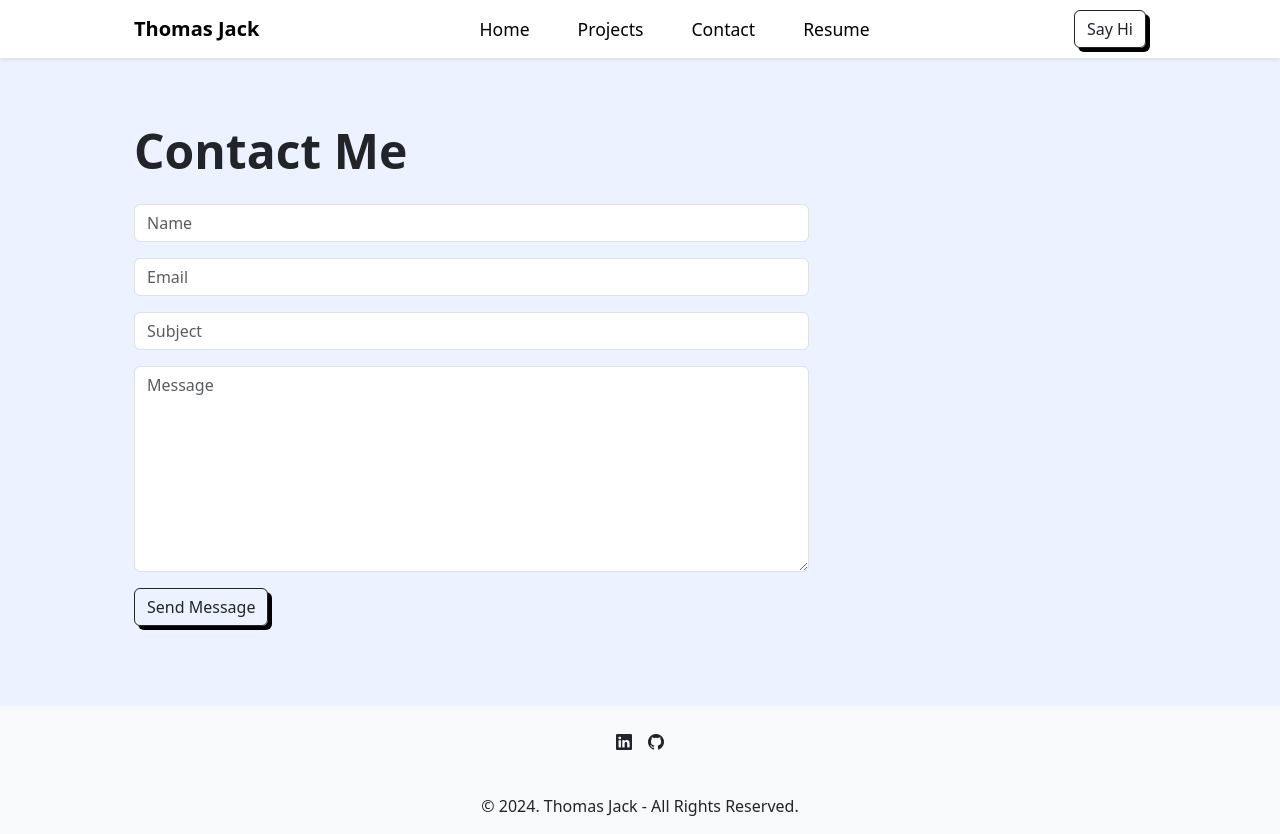
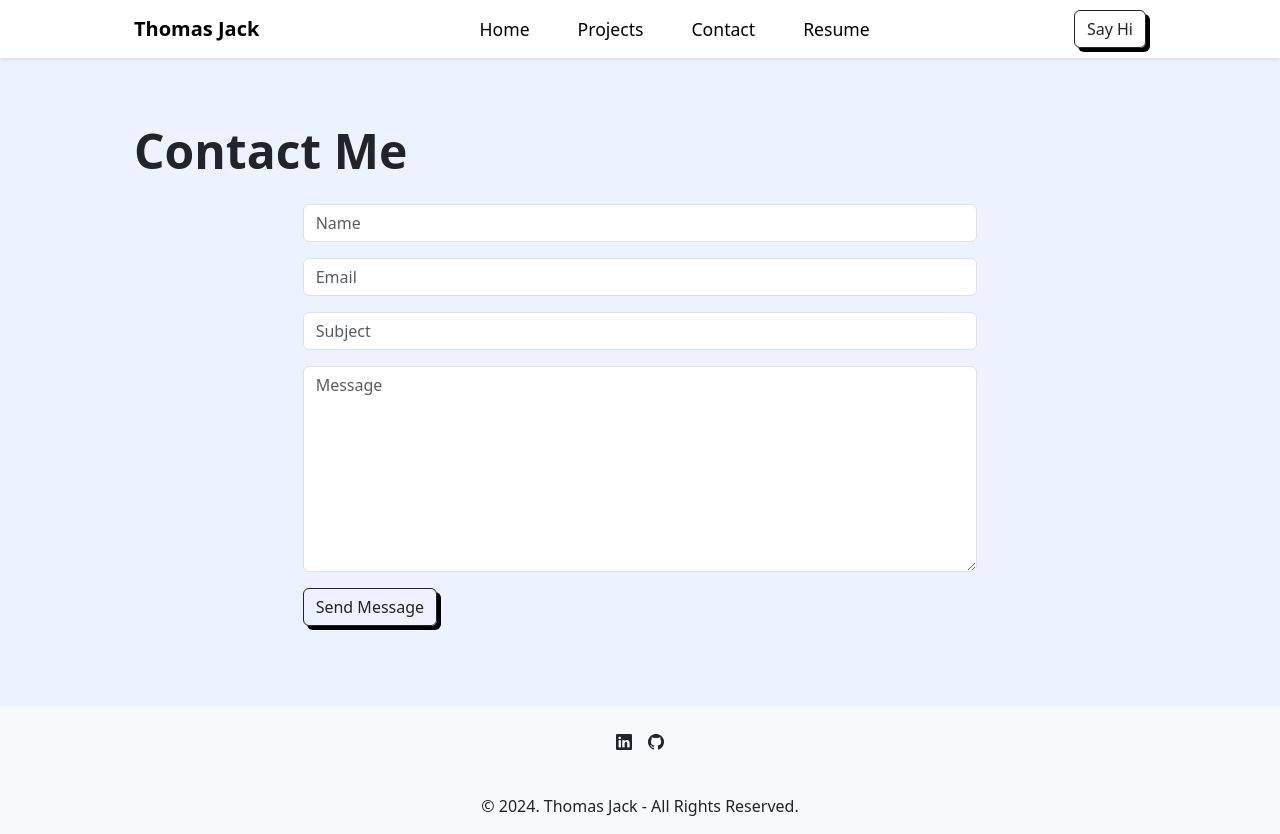
Before and after one commit to quikstart86/TJ-React-Portfolio, a React (Vite) app: page /contact in a window 1280 px wide. Built offline with nearby package versions, Linux system fonts and the light colour scheme.

Commit message:
aliging contact form to center

```diff
--- a/src/components/Contact.jsx
+++ b/src/components/Contact.jsx
@@ -2,8 +2,8 @@ const Contact = () => {
   return (
     <section className="contact" id="contact">
       <div className="container">
-        <h2 className="display-5 fw-bold mb-4 auto">Contact Me</h2>
-        <div className="col-lg-8">
+        <h2 className="display-5 fw-bold mb-4 mx-auto">Contact Me</h2>
+        <div className="col-lg-8 mx-auto">
           <div className="contact-wrap">
             <form
               action="https://formsubmit.co/theshitbox2@gmail.com"
```
